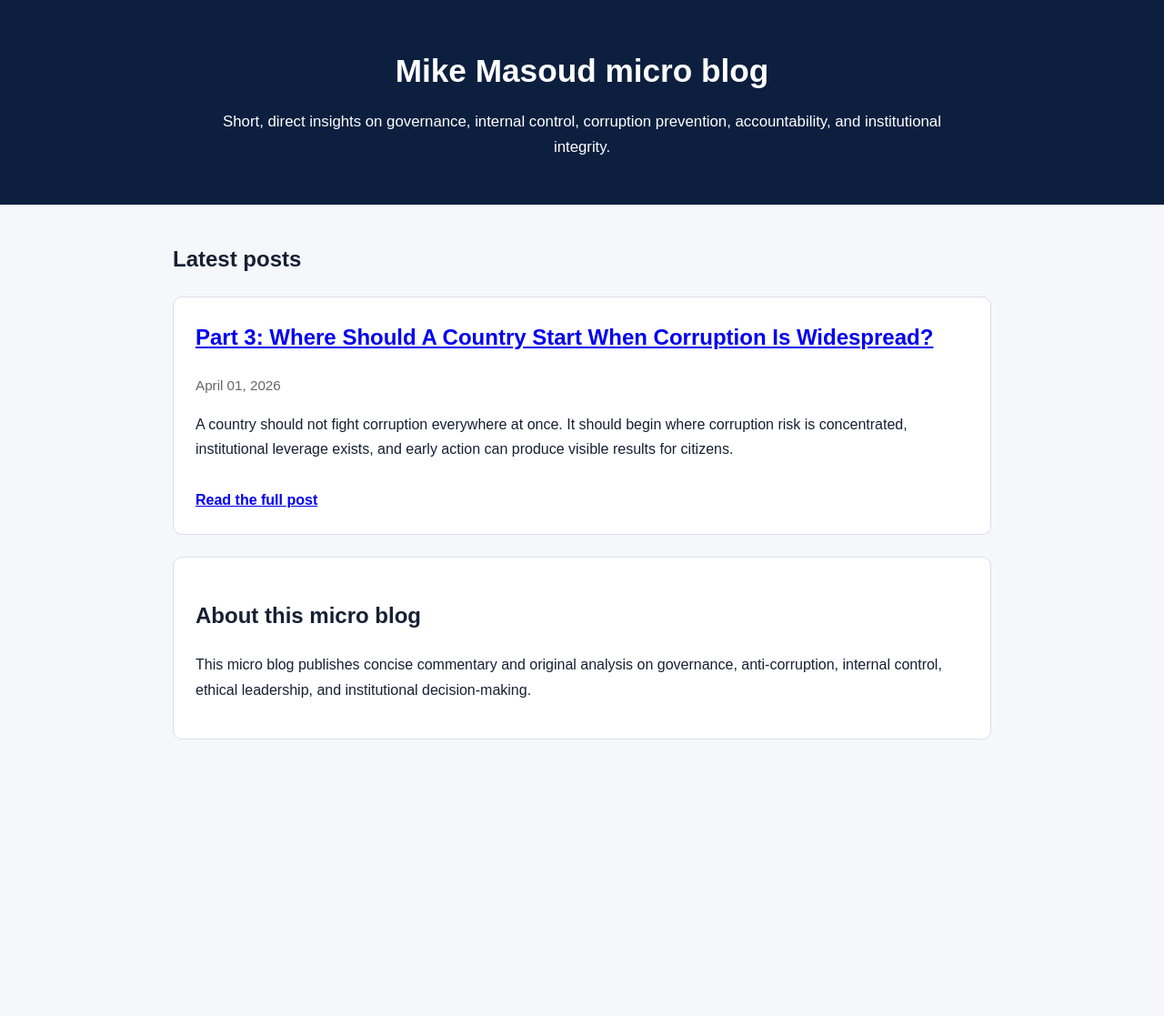
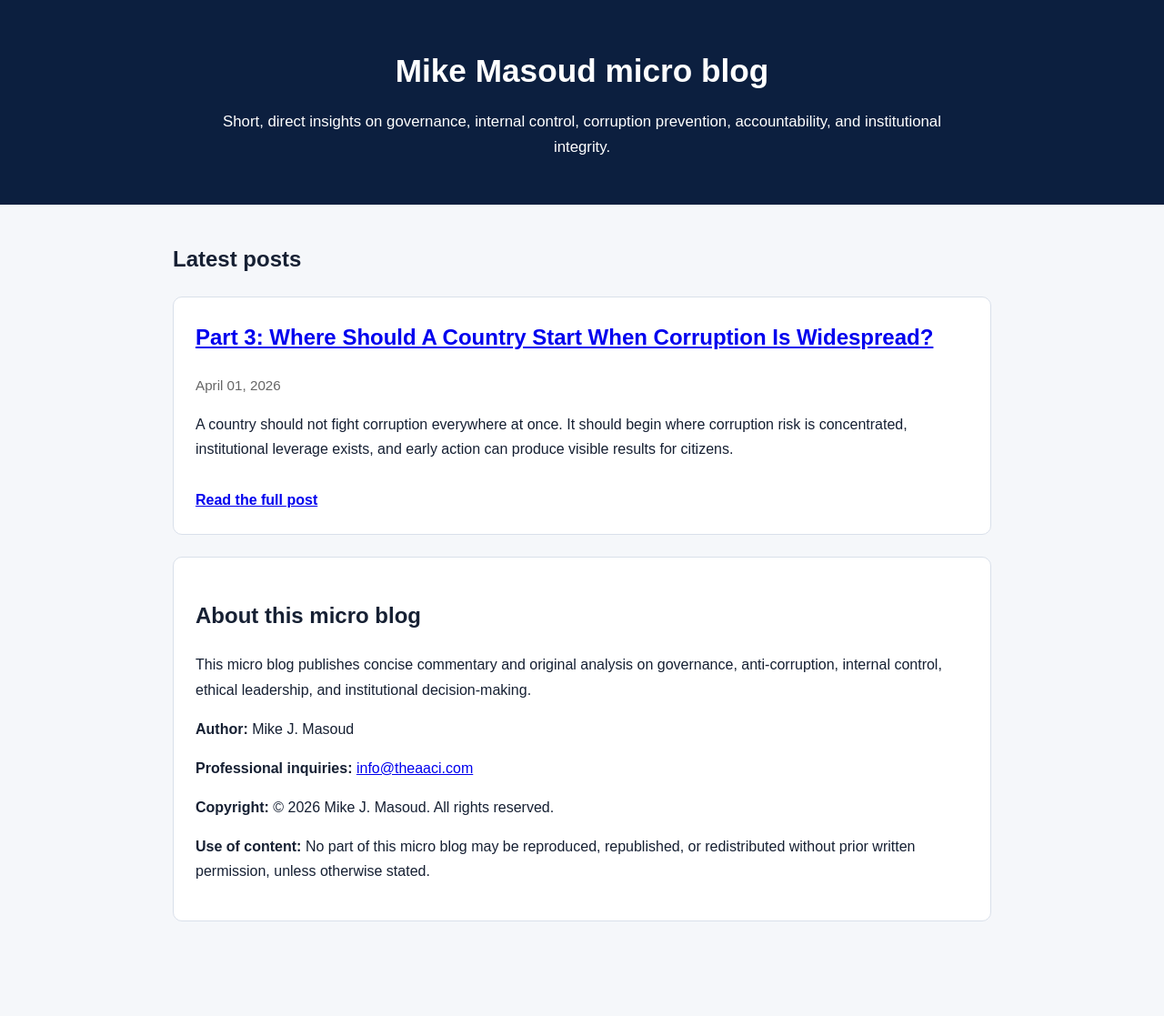
Before and after one commit to mikemasoud/microblog, a Jekyll site: the page built from index.md, in a window 1280 px wide. Shown: the whole page at 91% size. Built offline with Jekyll 4.4.1, drawn with Linux system fonts in a browser that asks for light colours; before the commit the page ends 917 px from its top, so only the background shows below that.

Commit message:
Update index.md

```diff
--- a/index.md
+++ b/index.md
@@ -17,4 +17,8 @@ title: Home
 <div class="about">
   <h2>About this micro blog</h2>
   <p>This micro blog publishes concise commentary and original analysis on governance, anti-corruption, internal control, ethical leadership, and institutional decision-making.</p>
+  <p><strong>Author:</strong> Mike J. Masoud</p>
+  <p><strong>Professional inquiries:</strong> <a href="mailto:info@theaaci.com">info@theaaci.com</a></p>
+  <p><strong>Copyright:</strong> © 2026 Mike J. Masoud. All rights reserved.</p>
+  <p><strong>Use of content:</strong> No part of this micro blog may be reproduced, republished, or redistributed without prior written permission, unless otherwise stated.</p>
 </div>
```
